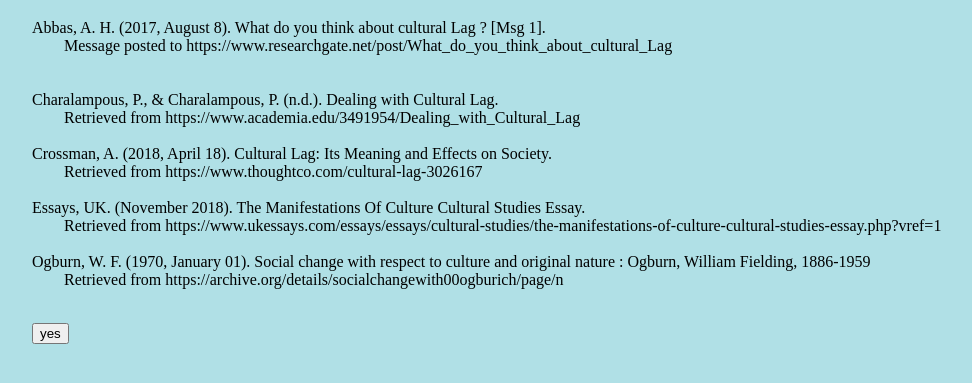
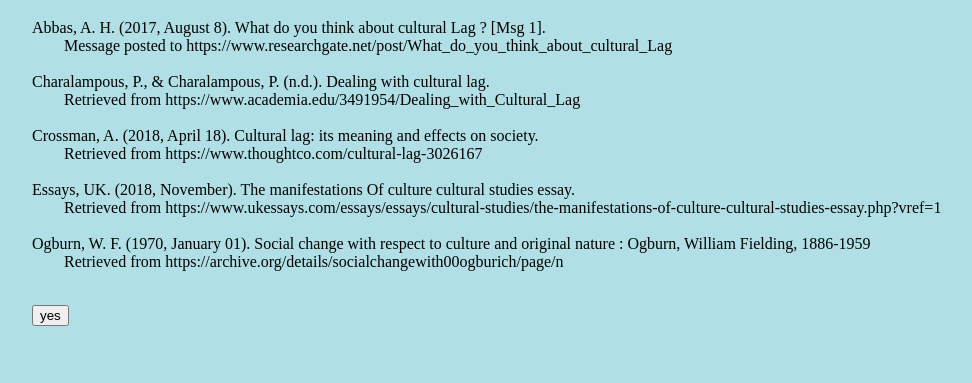
Before and after one commit to BenNakamura/English, a plain HTML site: page index.html in a window 1280 px wide. Shown: the part 61-444 px from the top of the page, without its empty margins (18-990 px from the left). Drawn offline with Linux system fonts and the light colour scheme.

Commit message:
Update index.html

```diff
--- a/index.html
+++ b/index.html
@@ -19,14 +19,13 @@
 Abbas, A. H. (2017, August 8). What do you think about cultural Lag ? [Msg 1].
 	Message posted to https://www.researchgate.net/post/What_do_you_think_about_cultural_Lag
 
-
-Charalampous, P., & Charalampous, P. (n.d.). Dealing with Cultural Lag.
+Charalampous, P., & Charalampous, P. (n.d.). Dealing with cultural lag.
 	Retrieved from https://www.academia.edu/3491954/Dealing_with_Cultural_Lag
 
-Crossman, A. (2018, April 18). Cultural Lag: Its Meaning and Effects on Society.
+Crossman, A. (2018, April 18). Cultural lag: its meaning and effects on society.
 	Retrieved from https://www.thoughtco.com/cultural-lag-3026167
 
-Essays, UK. (November 2018). The Manifestations Of Culture Cultural Studies Essay.
+Essays, UK. (2018, November). The manifestations Of culture cultural studies essay.
 	Retrieved from https://www.ukessays.com/essays/essays/cultural-studies/the-manifestations-of-culture-cultural-studies-essay.php?vref=1
 
 Ogburn, W. F. (1970, January 01). Social change with respect to culture and original nature : Ogburn, William Fielding, 1886-1959
```
